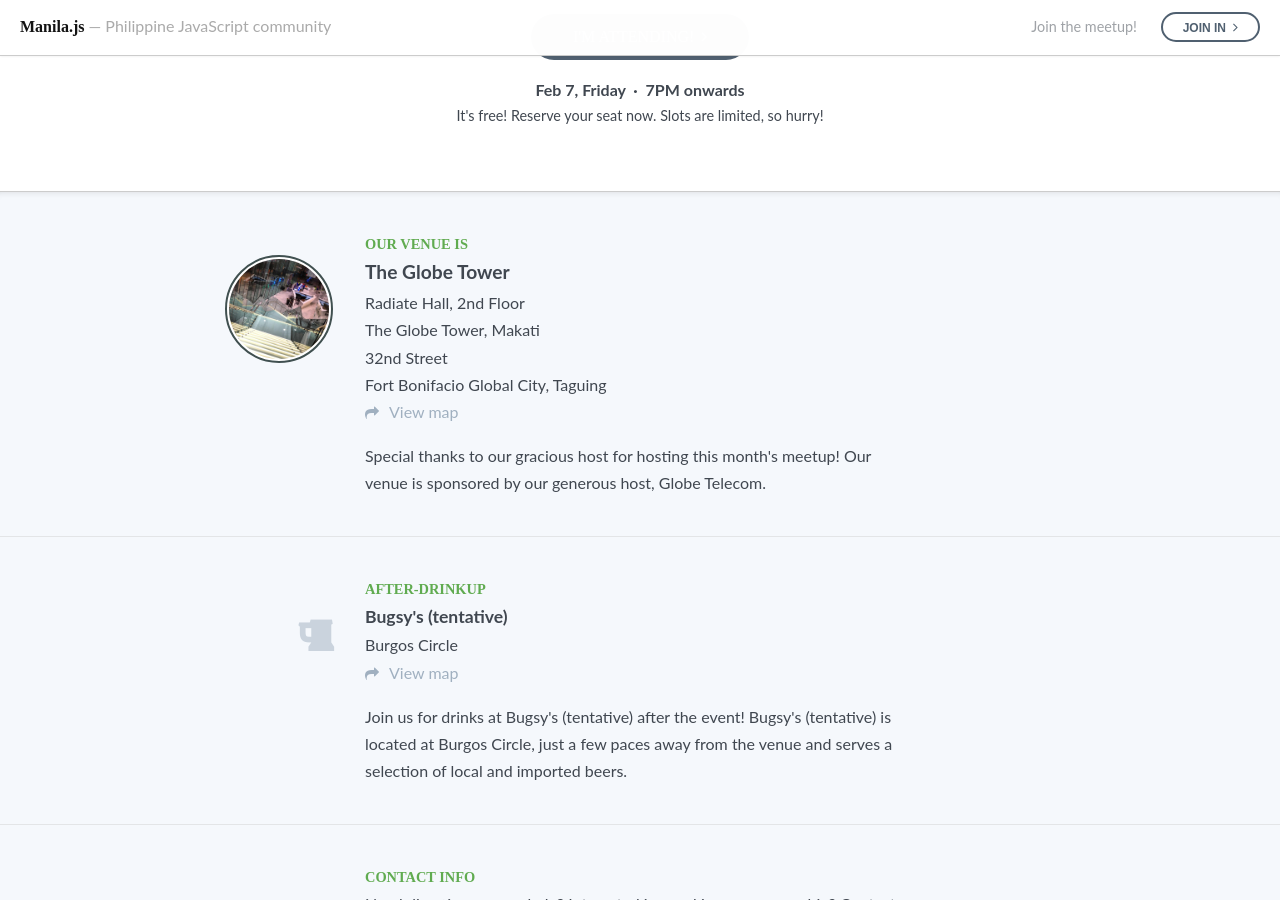
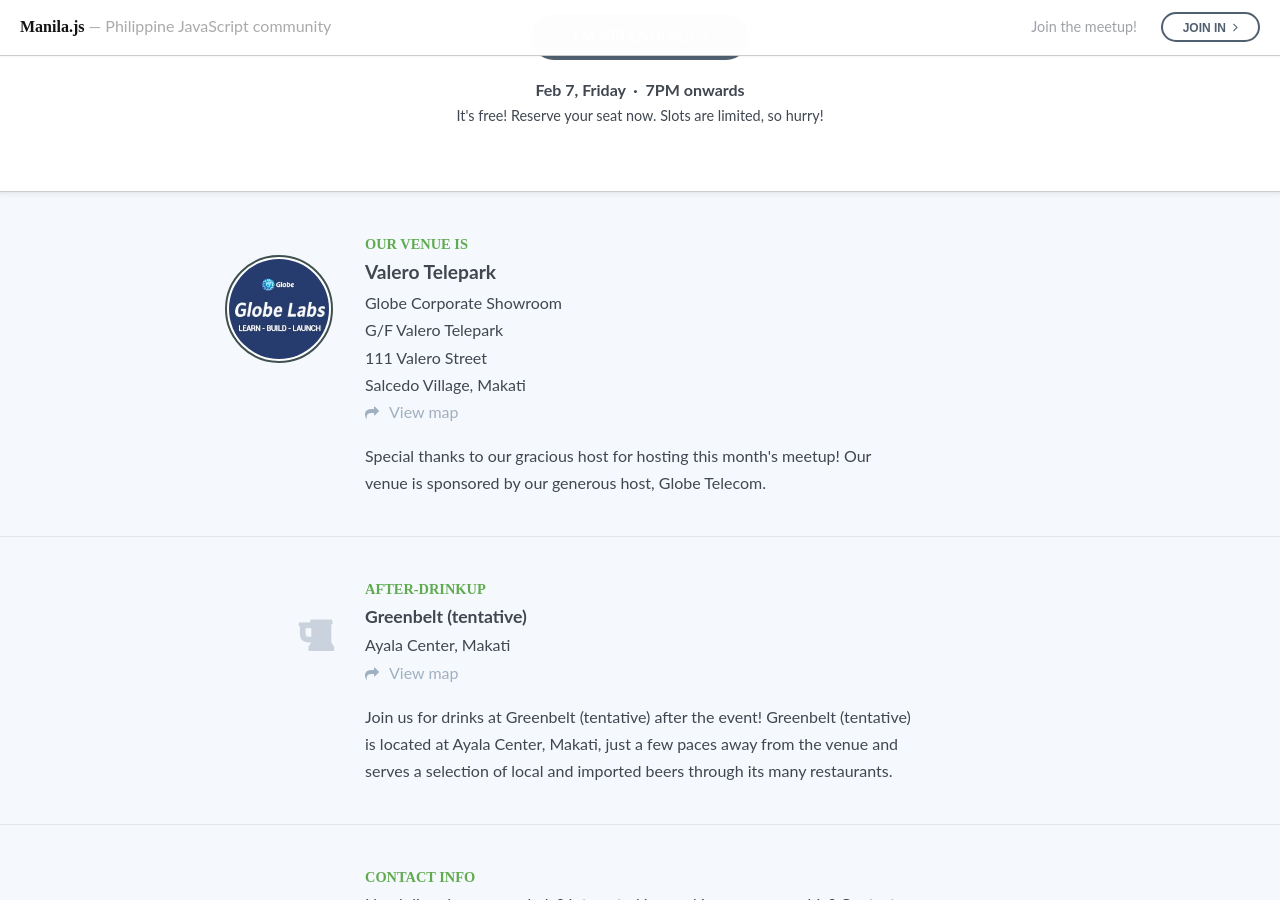
Before and after one commit to manilajs/manilajs.com, a Jekyll site: the page built from index.html, in a window 1280 px wide and 900 px high, scrolled down 1198 px. Built offline with Jekyll 4.4.1, drawn with Linux system fonts in a browser that asks for light colours; nearby versions of some CDN libraries.

Commit message:
Update venue.

```diff
--- a/index.html
+++ b/index.html
@@ -25,28 +25,29 @@
   an evening of casual talks and food!
 
 venue:
-  name: The Globe Tower
-  url: https://foursquare.com/v/the-globe-tower/505a7968e4b03cad4a798192
-  icon: globe-tower.jpg
+  name: Valero Telepark
+  url: http://goo.gl/maps/cVRXy
+  icon: globe-labs.jpg
   address: |-
-    Radiate Hall, 2nd Floor<br>
-    The Globe Tower, Makati<br>
-    32nd Street<br>
-    Fort Bonifacio Global City, Taguing
+    Globe Corporate Showroom<br>
+    G/F Valero Telepark<br>
+    111 Valero Street<br>
+    Salcedo Village, Makati
+
   description: |-
     Our venue is sponsored by our generous host, Globe Telecom.
-  map: http://bit.ly/Map-TheGlobeTower
+  map: http://goo.gl/maps/cVRXy
 
 drinkup:
-  name: Bugsy's (tentative)
-  location: Burgos Circle
-  map: http://goo.gl/maps/FsHZa
-  serves: a selection of local and imported beers
+  name: Greenbelt (tentative)
+  location: Ayala Center, Makati
+  map: http://goo.gl/maps/kATTf
+  serves: a selection of local and imported beers through its many restaurants
 
 speakers:
  - name: Evan Dale Aromin
    url: http://avendael.com
-   avatar: evandale.jpg
+   avatar: evandale.png
    title: and his team
    github: avendael
    # twitter: ?
```
Also changed, not shown: images/globe-labs.jpg (added).
